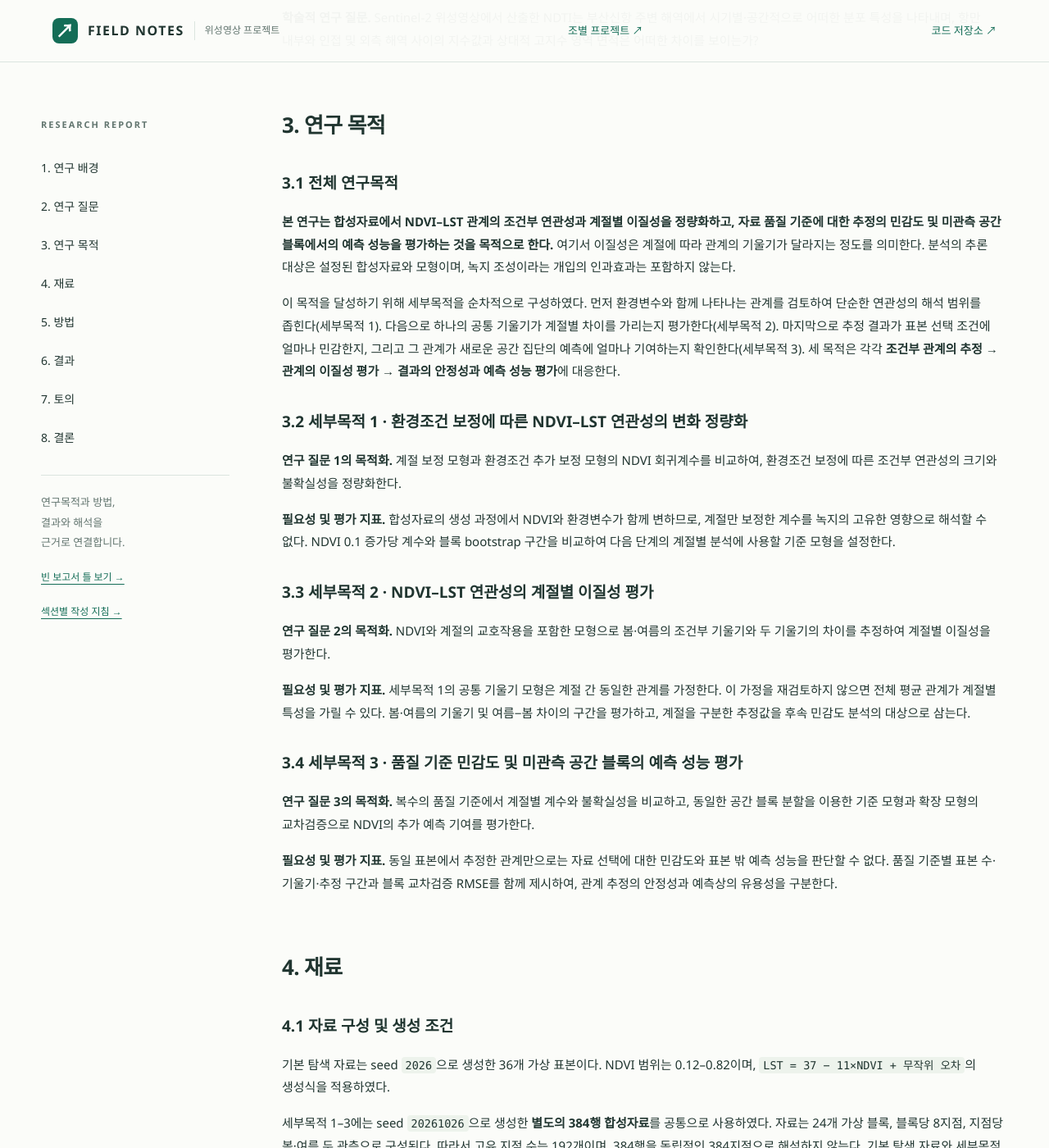
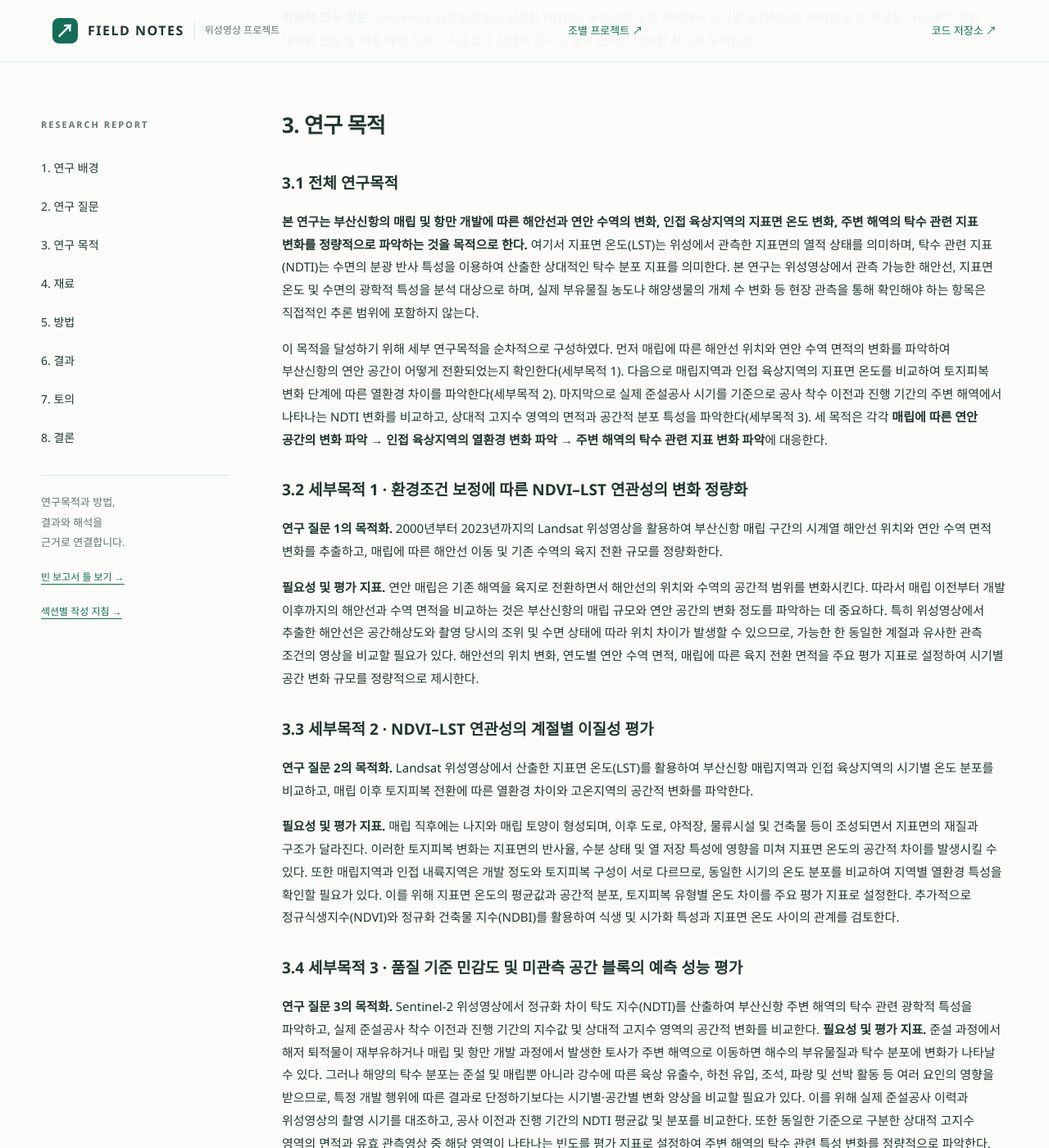
Before and after one commit to chasooin/class2026_02_surveying2_team5, a Jekyll site: the page built from docs/index.md, in a window 1280 px wide and 1400 px high, scrolled down 6338 px. Shown: the whole window at 82% size. Built offline with Jekyll 4.4.1, drawn with Linux system fonts in a browser that asks for light colours; some of the changed text lies outside the part shown.

Commit message:
Update index.md

```diff
--- a/docs/index.md
+++ b/docs/index.md
@@ -85,27 +85,26 @@ badge: "DEMO / 실제 관측 결과 아님"
 
 ### 3.1 전체 연구목적
 
-**본 연구는 합성자료에서 NDVI–LST 관계의 조건부 연관성과 계절별 이질성을 정량화하고, 자료 품질 기준에 대한 추정의 민감도 및 미관측 공간 블록에서의 예측 성능을 평가하는 것을 목적으로 한다.** 여기서 이질성은 계절에 따라 관계의 기울기가 달라지는 정도를 의미한다. 분석의 추론 대상은 설정된 합성자료와 모형이며, 녹지 조성이라는 개입의 인과효과는 포함하지 않는다.
+**본 연구는 부산신항의 매립 및 항만 개발에 따른 해안선과 연안 수역의 변화, 인접 육상지역의 지표면 온도 변화, 주변 해역의 탁수 관련 지표 변화를 정량적으로 파악하는 것을 목적으로 한다.** 여기서 지표면 온도(LST)는 위성에서 관측한 지표면의 열적 상태를 의미하며, 탁수 관련 지표(NDTI)는 수면의 분광 반사 특성을 이용하여 산출한 상대적인 탁수 분포 지표를 의미한다. 본 연구는 위성영상에서 관측 가능한 해안선, 지표면 온도 및 수면의 광학적 특성을 분석 대상으로 하며, 실제 부유물질 농도나 해양생물의 개체 수 변화 등 현장 관측을 통해 확인해야 하는 항목은 직접적인 추론 범위에 포함하지 않는다.
 
-이 목적을 달성하기 위해 세부목적을 순차적으로 구성하였다. 먼저 환경변수와 함께 나타나는 관계를 검토하여 단순한 연관성의 해석 범위를 좁힌다(세부목적 1). 다음으로 하나의 공통 기울기가 계절별 차이를 가리는지 평가한다(세부목적 2). 마지막으로 추정 결과가 표본 선택 조건에 얼마나 민감한지, 그리고 그 관계가 새로운 공간 집단의 예측에 얼마나 기여하는지 확인한다(세부목적 3). 세 목적은 각각 **조건부 관계의 추정 → 관계의 이질성 평가 → 결과의 안정성과 예측 성능 평가**에 대응한다.
+이 목적을 달성하기 위해 세부 연구목적을 순차적으로 구성하였다. 먼저 매립에 따른 해안선 위치와 연안 수역 면적의 변화를 파악하여 부산신항의 연안 공간이 어떻게 전환되었는지 확인한다(세부목적 1). 다음으로 매립지역과 인접 육상지역의 지표면 온도를 비교하여 토지피복 변화 단계에 따른 열환경 차이를 파악한다(세부목적 2). 마지막으로 실제 준설공사 시기를 기준으로 공사 착수 이전과 진행 기간의 주변 해역에서 나타나는 NDTI 변화를 비교하고, 상대적 고지수 영역의 면적과 공간적 분포 특성을 파악한다(세부목적 3). 세 목적은 각각 **매립에 따른 연안 공간의 변화 파악 → 인접 육상지역의 열환경 변화 파악 → 주변 해역의 탁수 관련 지표 변화 파악**에 대응한다.
 
 ### 3.2 세부목적 1 · 환경조건 보정에 따른 NDVI–LST 연관성의 변화 정량화
 
-**연구 질문 1의 목적화.** 계절 보정 모형과 환경조건 추가 보정 모형의 NDVI 회귀계수를 비교하여, 환경조건 보정에 따른 조건부 연관성의 크기와 불확실성을 정량화한다.
+**연구 질문 1의 목적화.** 2000년부터 2023년까지의 Landsat 위성영상을 활용하여 부산신항 매립 구간의 시계열 해안선 위치와 연안 수역 면적 변화를 추출하고, 매립에 따른 해안선 이동 및 기존 수역의 육지 전환 규모를 정량화한다.
 
-**필요성 및 평가 지표.** 합성자료의 생성 과정에서 NDVI와 환경변수가 함께 변하므로, 계절만 보정한 계수를 녹지의 고유한 영향으로 해석할 수 없다. NDVI 0.1 증가당 계수와 블록 bootstrap 구간을 비교하여 다음 단계의 계절별 분석에 사용할 기준 모형을 설정한다.
+**필요성 및 평가 지표.** 연안 매립은 기존 해역을 육지로 전환하면서 해안선의 위치와 수역의 공간적 범위를 변화시킨다. 따라서 매립 이전부터 개발 이후까지의 해안선과 수역 면적을 비교하는 것은 부산신항의 매립 규모와 연안 공간의 변화 정도를 파악하는 데 중요하다. 특히 위성영상에서 추출한 해안선은 공간해상도와 촬영 당시의 조위 및 수면 상태에 따라 위치 차이가 발생할 수 있으므로, 가능한 한 동일한 계절과 유사한 관측 조건의 영상을 비교할 필요가 있다. 해안선의 위치 변화, 연도별 연안 수역 면적, 매립에 따른 육지 전환 면적을 주요 평가 지표로 설정하여 시기별 공간 변화 규모를 정량적으로 제시한다.
 
 ### 3.3 세부목적 2 · NDVI–LST 연관성의 계절별 이질성 평가
 
-**연구 질문 2의 목적화.** NDVI와 계절의 교호작용을 포함한 모형으로 봄·여름의 조건부 기울기와 두 기울기의 차이를 추정하여 계절별 이질성을 평가한다.
+**연구 질문 2의 목적화.** Landsat 위성영상에서 산출한 지표면 온도(LST)를 활용하여 부산신항 매립지역과 인접 육상지역의 시기별 온도 분포를 비교하고, 매립 이후 토지피복 전환에 따른 열환경 차이와 고온지역의 공간적 변화를 파악한다.
 
-**필요성 및 평가 지표.** 세부목적 1의 공통 기울기 모형은 계절 간 동일한 관계를 가정한다. 이 가정을 재검토하지 않으면 전체 평균 관계가 계절별 특성을 가릴 수 있다. 봄·여름의 기울기 및 여름−봄 차이의 구간을 평가하고, 계절을 구분한 추정값을 후속 민감도 분석의 대상으로 삼는다.
+**필요성 및 평가 지표.** 매립 직후에는 나지와 매립 토양이 형성되며, 이후 도로, 야적장, 물류시설 및 건축물 등이 조성되면서 지표면의 재질과 구조가 달라진다. 이러한 토지피복 변화는 지표면의 반사율, 수분 상태 및 열 저장 특성에 영향을 미쳐 지표면 온도의 공간적 차이를 발생시킬 수 있다. 또한 매립지역과 인접 내륙지역은 개발 정도와 토지피복 구성이 서로 다르므로, 동일한 시기의 온도 분포를 비교하여 지역별 열환경 특성을 확인할 필요가 있다. 이를 위해 지표면 온도의 평균값과 공간적 분포, 토지피복 유형별 온도 차이를 주요 평가 지표로 설정한다. 추가적으로 정규식생지수(NDVI)와 정규화 건축물 지수(NDBI)를 활용하여 식생 및 시가화 특성과 지표면 온도 사이의 관계를 검토한다.
 
 ### 3.4 세부목적 3 · 품질 기준 민감도 및 미관측 공간 블록의 예측 성능 평가
 
-**연구 질문 3의 목적화.** 복수의 품질 기준에서 계절별 계수와 불확실성을 비교하고, 동일한 공간 블록 분할을 이용한 기준 모형과 확장 모형의 교차검증으로 NDVI의 추가 예측 기여를 평가한다.
-
-**필요성 및 평가 지표.** 동일 표본에서 추정한 관계만으로는 자료 선택에 대한 민감도와 표본 밖 예측 성능을 판단할 수 없다. 품질 기준별 표본 수·기울기·추정 구간과 블록 교차검증 RMSE를 함께 제시하여, 관계 추정의 안정성과 예측상의 유용성을 구분한다.
+**연구 질문 3의 목적화.** Sentinel-2 위성영상에서 정규화 차이 탁도 지수(NDTI)를 산출하여 부산신항 주변 해역의 탁수 관련 광학적 특성을 파악하고, 실제 준설공사 착수 이전과 진행 기간의 지수값 및 상대적 고지수 영역의 공간적 변화를 비교한다.
+**필요성 및 평가 지표.** 준설 과정에서 해저 퇴적물이 재부유하거나 매립 및 항만 개발 과정에서 발생한 토사가 주변 해역으로 이동하면 해수의 부유물질과 탁수 분포에 변화가 나타날 수 있다. 그러나 해양의 탁수 분포는 준설 및 매립뿐 아니라 강수에 따른 육상 유출수, 하천 유입, 조석, 파랑 및 선박 활동 등 여러 요인의 영향을 받으므로, 특정 개발 행위에 따른 결과로 단정하기보다는 시기별·공간별 변화 양상을 비교할 필요가 있다. 이를 위해 실제 준설공사 이력과 위성영상의 촬영 시기를 대조하고, 공사 이전과 진행 기간의 NDTI 평균값 및 분포를 비교한다. 또한 동일한 기준으로 구분한 상대적 고지수 영역의 면적과 유효 관측영상 중 해당 영역이 나타나는 빈도를 평가 지표로 설정하여 주변 해역의 탁수 관련 특성 변화를 정량적으로 파악한다. 이때 NDTI는 실제 부유물질 농도나 탁도를 직접 측정한 값이 아닌 위성영상 기반의 상대적 지표로 해석한다.
 
 ## 4. 재료 {#materials}
 
```
